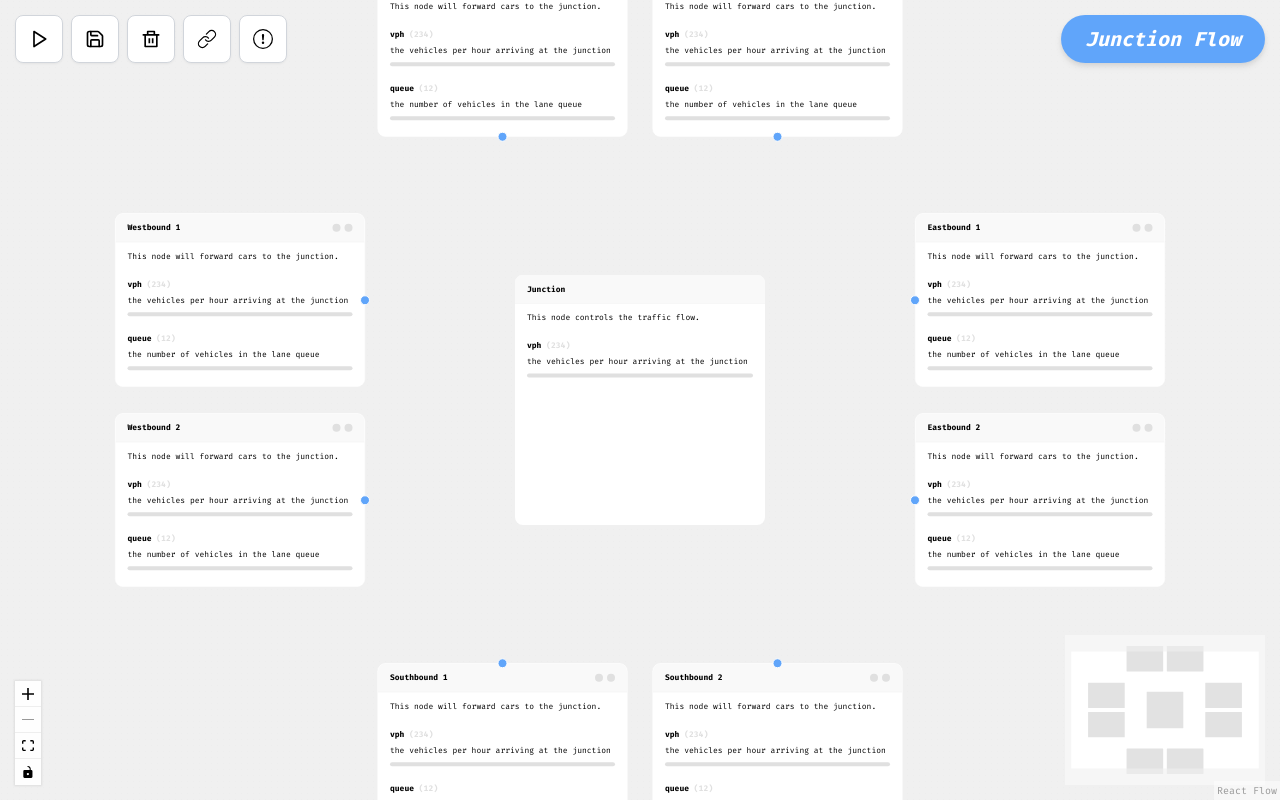
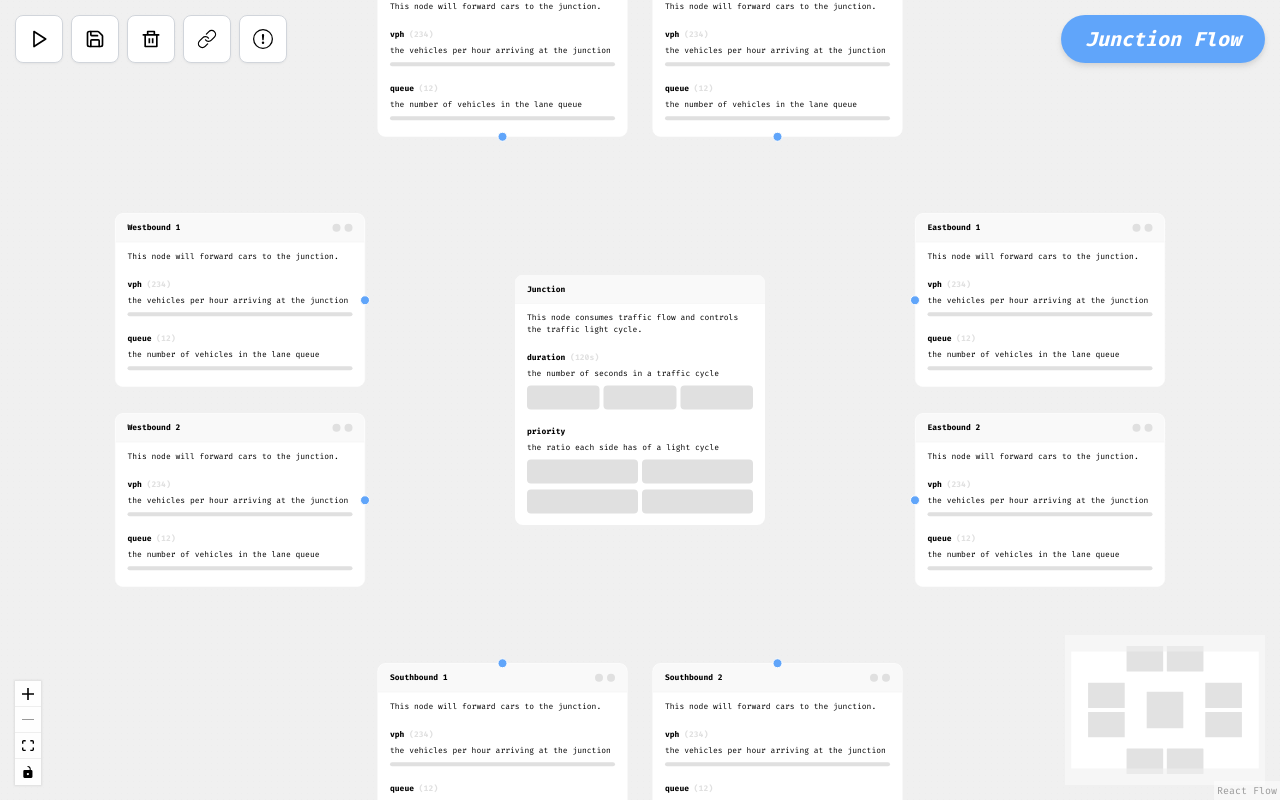
Before and after one commit to Astral-Lab/CS261, a React (Vite) app: page / in a window 1280 px wide. Built offline with nearby package versions, Linux system fonts and the light colour scheme.

Commit message:
added ogp and ico

```diff
--- a/index.html
+++ b/index.html
@@ -4,10 +4,21 @@
     <meta charset="UTF-8" />
     <link rel="icon" type="image/svg+xml" href="" />
     <meta name="viewport" content="width=device-width, initial-scale=1.0" />
-    <title>CS261 Group Project</title>
+    <link rel="icon" href="/favicon.ico">
+    <title>Junction Flow Dev</title>
     <link rel="preconnect" href="https://fonts.googleapis.com">
     <link rel="preconnect" href="https://fonts.gstatic.com" crossorigin>
     <link href="https://fonts.googleapis.com/css2?family=Fira+Code:wght@300..700&display=swap" rel="stylesheet">
+
+    <!-- Open Graph Protocol -->
+    <meta property="og:title" content="Junction Flow">
+    <meta property="og:type" content="website">
+    <meta property="og:image" content="/OGP.png">
+    <meta property="og:url" content="">
+    <meta property="og:description" content="Design and visualize traffic junctions with ease using our intuitive online tool. Perfect for urban planning, traffic design, and educational purposes.">
+    <meta property="og:image:type" content="image/png">
+    <meta property="og:image:alt" content="junction flow logo">
+    <meta name="twitter:card" content="summary_large_image">
   </head>
   <body>
     <div id="root"></div>
--- a/src/components/JunctionIntersectionNode.jsx
+++ b/src/components/JunctionIntersectionNode.jsx
@@ -76,27 +76,38 @@ export default function JunctionIntersectionNode(props) {
     return (
         <>
 
-            <div className="w-[500px] aspect-square bg-white rounded-2xl shadow-xs overflow-hidden">
+            <div className="w-[500px] aspect-square bg-white rounded-2xl shadow-xs overflow-hidden relative">
                 <div className="w-full flex justify-between items-center px-6 py-4 bg-[#F9F9F9] border-b-[1px] border-[#F0F0F0]">
                     <p className="font-bold">Junction</p>
                 </div>
                 <div className="flex flex-col gap-8 px-6 p-4">
-                    <p className="">This node controls the traffic flow.</p>
+                    <p className="">This node consumes traffic flow and controls the traffic light cycle.</p>
                     <div className="flex flex-col gap-2">
-                        <label className="font-bold">vph <span className="text-[#E0E0E0]">(234)</span></label>
-                        <p className="">the vehicles per hour arriving at the junction</p>
+                        <label className="font-bold">duration <span className="text-[#E0E0E0]">(120s)</span></label>
+                        <p className="">the number of seconds in a traffic cycle</p>
                         {/** temp */}
-                        <div className="w-full h-2 rounded-full bg-[#E0E0E0] mt-1">
-
+                        <div className="w-full flex gap-2">
+                            <div className="w-1/3 h-12 rounded-lg bg-[#E0E0E0] mt-1"></div>
+                            <div className="w-1/3 h-12 rounded-lg bg-[#E0E0E0] mt-1"></div>
+                            <div className="w-1/3 h-12 rounded-lg bg-[#E0E0E0] mt-1"></div>
                         </div>
                     </div>
-
+                    <div className="flex flex-col gap-2">
+                        <label className="font-bold">priority</label>
+                        <p className="">the ratio each side has of a light cycle</p>
+                        {/** temp */}
+                        <div className="w-full grid grid-cols-2 gap-2">
+                            <div className="w-full h-12 rounded-lg bg-[#E0E0E0] mt-1"></div>
+                            <div className="w-full h-12 rounded-lg bg-[#E0E0E0] mt-1"></div>
+                            <div className="w-full h-12 rounded-lg bg-[#E0E0E0] mt-1"></div>
+                            <div className="w-full h-12 rounded-lg bg-[#E0E0E0] mt-1"></div>
+                        </div>
+                    </div>
                     {/** configure lane type i.e. bus/cycle/left turn etc... */}
                 </div>
-                {/* <div className="bg-blue-500 flex justify-center gap-2 top-0 left-1/2">
-                    {renderedTopHandles}
-
-                </div> */}
+                <div className="w-full bg-blue-500 flex justify-center gap-2 top-0 left-1/2">
+                    {/* {renderedTopHandles} */}
+                </div>
                 {/* <div className="h-full flex flex-col items-center gap-2 absolute top-0 right-0">
                     {renderedRightHandles}
                 </div> */}
```
Also changed, not shown: public/OGP.png (added), 1 other file (tests, documents, lock files or other folders).
